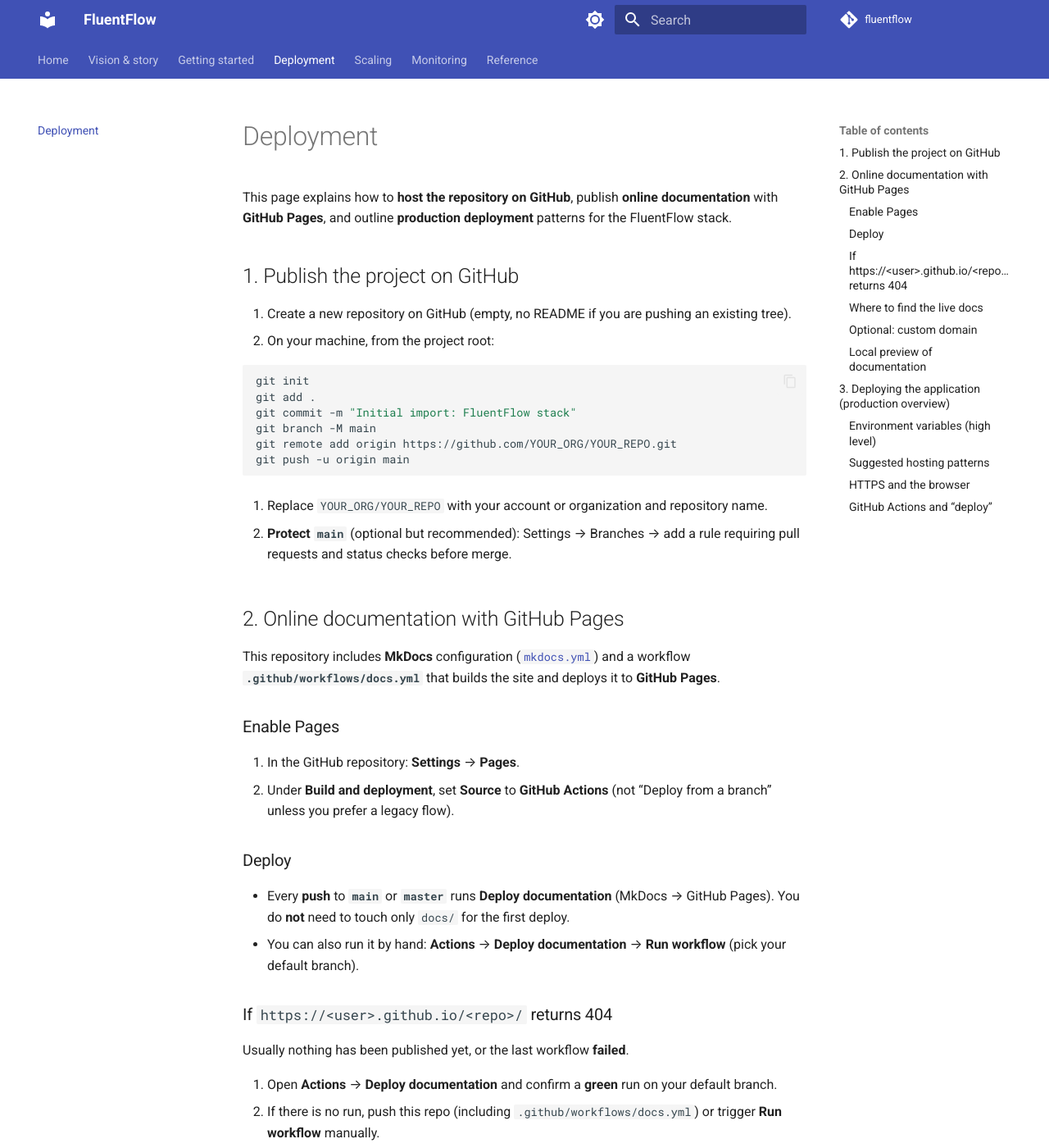
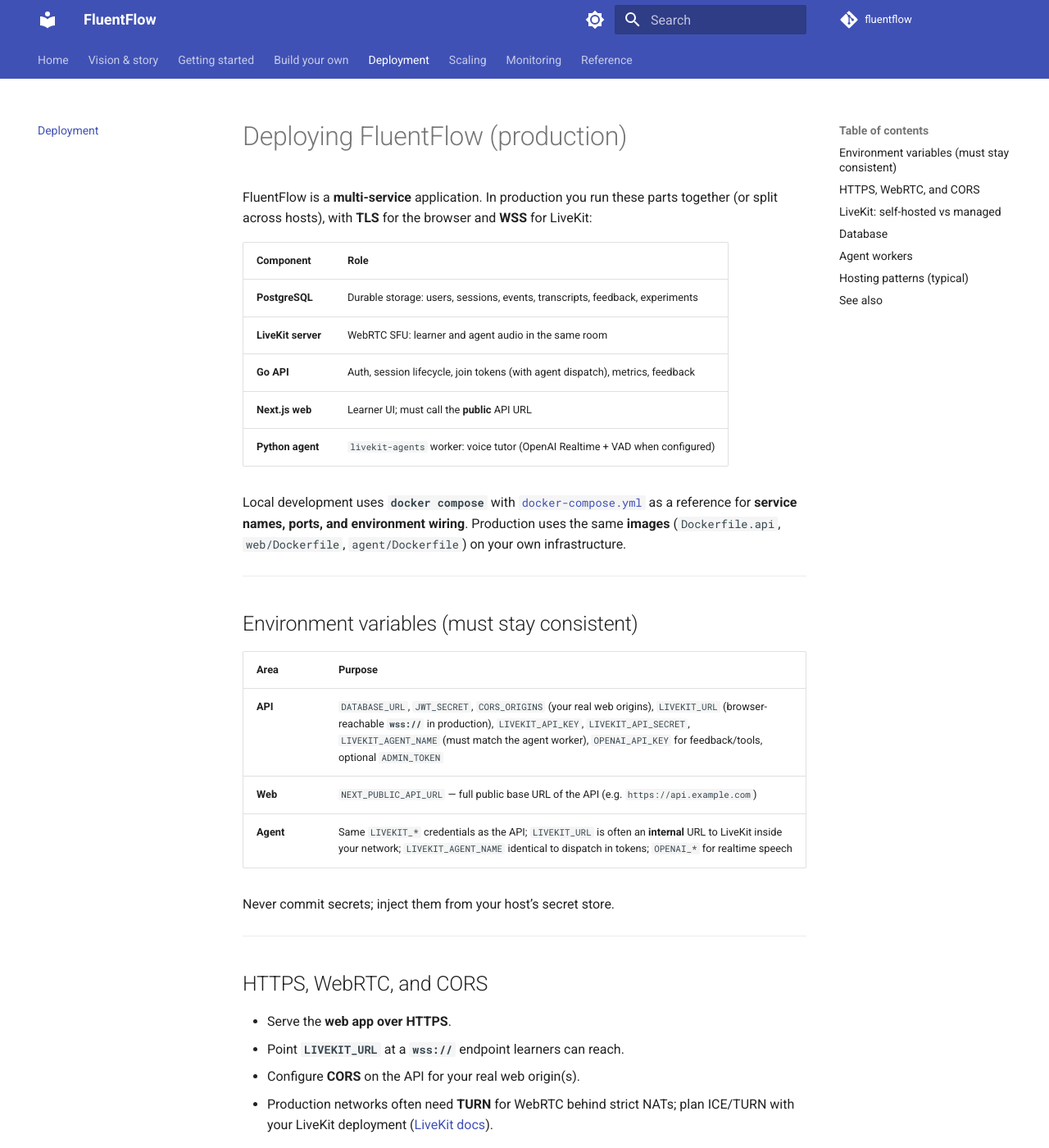
Before and after one commit to mehdiShariati/fluentflow, an MkDocs documentation site: the page built from docs/deployment.md, in a window 1280 px wide and 1400 px high. Shown: the whole window at 82% size. Built offline with MkDocs 1.6.1 and Material for MkDocs 9.7.7, drawn with Linux system fonts in a browser that asks for light colours; comment, search, counter and statistics services are not loaded; some of the changed text lies outside the part shown.

Commit message:
updae readme

````diff
--- /dev/null
+++ b/docs/build-your-own.md
@@ -0,0 +1,76 @@
+# Build your own AI language tutor (from this repo)
+
+This project is meant to be **reused**. You can fork it, rename it, and ship your own **speaking-first** language product—startup, classroom tool, internal training, or portfolio—without starting from zero on WebRTC, sessions, or agent dispatch.
+
+You do **not** need permission to use it as a starting point. Add your own **license** file in the repository root if you redistribute code; the upstream README notes educational/portfolio use until you choose something explicit.
+
+---
+
+## What you get out of the box
+
+| Piece | What it does |
+|-------|----------------|
+| **Web app** | Register, profile, pick a **scenario**, join a **voice room**, live transcript, translate/analyze helpers |
+| **API** | Auth, sessions, LiveKit **join tokens** with **agent dispatch**, feedback, metrics, events |
+| **Voice agent** | Python worker: listens and speaks via **OpenAI Realtime** when you set `OPENAI_API_KEY` |
+| **Database** | Postgres schema for users, sessions, transcripts, feedback, experiments |
+
+If you only want to **try** it locally, follow **[Getting started](getting-started.md)** first (`docker compose up`), then come back here to customize.
+
+**External resources:** explore the **[LiveKit organization on GitHub](https://github.com/livekit)** for servers, SDKs, and examples, and the DeepLearning.AI course **[Building AI Voice Agents for Production](https://learn.deeplearning.ai/courses/building-ai-voice-agents-for-production/information)** for voice pipelines, WebRTC vs HTTP, and scaling agents.
+
+---
+
+## Customize in the right order
+
+### 1. Environment and secrets
+
+- Copy **`.env.example`** → **`.env`** (never commit real keys).
+- Set **`OPENAI_API_KEY`** for real voice and post-session feedback.
+- Keep **`LIVEKIT_API_KEY`**, **`LIVEKIT_API_SECRET`**, and **`LIVEKIT_AGENT_NAME`** aligned between the **API** and the **agent** service (see [Deployment](deployment.md)).
+
+### 2. Tutor personality and instructions
+
+Edit **`agent/tutor_agent.py`**. The function **`scenario_prompt`** builds the system instructions sent to the model. Change tone (strict vs friendly), languages, length of replies, or add your brand name. The worker reads **job metadata** (from the join token) so scenario and level still flow from the API.
+
+If you rename the agent in code, set **`LIVEKIT_AGENT_NAME`** everywhere to match and ensure the **Go** token code uses the same name when minting JWTs (`internal/livekit`).
+
+### 3. Scenarios (lesson topics)
+
+Scenarios are a **static catalog** in Go: **`internal/api/scenarios.go`**. Edit the **`catalog`** slice: add IDs, titles, descriptions, and levels. Any new **`ID`** must stay in sync with validation (`IsValidScenarioID`) used when creating sessions—so define scenarios **only** in this catalog (or refactor to your own store later).
+
+### 4. Branding and UI
+
+- **Next.js** app lives under **`web/`**—titles, copy, colors (e.g. Tailwind), and routes are yours to change.
+- **`NEXT_PUBLIC_API_URL`** must point at your running API when you deploy.
+
+### 5. Production
+
+Read **[Deployment](deployment.md)** for HTTPS, **`wss://`** LiveKit, CORS, and running multiple **agent** replicas. For scale and ops, see **[Scaling](scaling.md)** and **[Monitoring](monitoring.md)**.
+
+---
+
+## If you get stuck
+
+1. Confirm **Docker** runs and **`docker compose up --build`** completes.
+2. Confirm **`OPENAI_API_KEY`** is set if you expect **speech** (without it, the agent process may stay up but not speak).
+3. Check **browser → API** (CORS) and **browser → LiveKit** (correct WebSocket URL).
+4. Run **`make verify`** locally (Go tests + web lint/build) before large changes.
+
+The repository **`README.md`** has the full API table and architecture diagrams. **`teach.md`** (in the repo root) walks the codebase for contributors.
+
+---
+
+## Summary
+
+| Goal | Where to look |
+|------|----------------|
+| Run locally | [Getting started](getting-started.md) |
+| Change tutor behavior | `agent/tutor_agent.py` |
+| Change lesson list | `internal/api/scenarios.go` |
+| Ship to production | [Deployment](deployment.md) |
+| Operate at scale | [Scaling](scaling.md), [Monitoring](monitoring.md) |
+| Article (overview) | [Medium](https://medium.com/p/4d894c404772?postPublishedType=initial) |
+| LiveKit + voice-agent learning | [github.com/livekit](https://github.com/livekit), [Building AI Voice Agents for Production](https://learn.deeplearning.ai/courses/building-ai-voice-agents-for-production/information) |
+
+You can treat FluentFlow as a **template**: swap scenarios, adjust prompts, deploy on your cloud, and own the product narrative—while keeping a **clear** split between **API**, **LiveKit**, and **agents** that scales with you.
--- a/docs/deployment.md
+++ b/docs/deployment.md
@@ -1,97 +1,77 @@
-# Deployment
+# Deploying FluentFlow (production)
 
-This page explains how to **host the repository on GitHub**, publish **online documentation** with **GitHub Pages**, and outline **production deployment** patterns for the FluentFlow stack.
+FluentFlow is a **multi-service** application. In production you run these parts together (or split across hosts), with **TLS** for the browser and **WSS** for LiveKit:
 
-## 1. Publish the project on GitHub
+| Component | Role |
+|-----------|------|
+| **PostgreSQL** | Durable storage: users, sessions, events, transcripts, feedback, experiments |
+| **LiveKit server** | WebRTC SFU: learner and agent audio in the same room |
+| **Go API** | Auth, session lifecycle, join tokens (with agent dispatch), metrics, feedback |
+| **Next.js web** | Learner UI; must call the **public** API URL |
+| **Python agent** | `livekit-agents` worker: voice tutor (OpenAI Realtime + VAD when configured) |
 
-1. Create a new repository on GitHub (empty, no README if you are pushing an existing tree).
-2. On your machine, from the project root:
+Local development uses **`docker compose`** with [`docker-compose.yml`](https://github.com/mehdiShariati/fluentflow/blob/main/docker-compose.yml) as a reference for **service names, ports, and environment wiring**. Production uses the same **images** (`Dockerfile.api`, `web/Dockerfile`, `agent/Dockerfile`) on your own infrastructure.
 
-   ```bash
-   git init
-   git add .
-   git commit -m "Initial import: FluentFlow stack"
-   git branch -M main
-   git remote add origin https://github.com/YOUR_ORG/YOUR_REPO.git
-   git push -u origin main
-   ```
+---
 
-3. Replace `YOUR_ORG/YOUR_REPO` with your account or organization and repository name.
+## Environment variables (must stay consistent)
 
-4. **Protect `main`** (optional but recommended): Settings → Branches → add a rule requiring pull requests and status checks before merge.
+| Area | Purpose |
+|------|---------|
+| **API** | `DATABASE_URL`, `JWT_SECRET`, `CORS_ORIGINS` (your real web origins), `LIVEKIT_URL` (browser-reachable **`wss://`** in production), `LIVEKIT_API_KEY`, `LIVEKIT_API_SECRET`, `LIVEKIT_AGENT_NAME` (must match the agent worker), `OPENAI_API_KEY` for feedback/tools, optional `ADMIN_TOKEN` |
+| **Web** | `NEXT_PUBLIC_API_URL` — full public base URL of the API (e.g. `https://api.example.com`) |
+| **Agent** | Same `LIVEKIT_*` credentials as the API; `LIVEKIT_URL` is often an **internal** URL to LiveKit inside your network; `LIVEKIT_AGENT_NAME` identical to dispatch in tokens; `OPENAI_*` for realtime speech |
 
-## 2. Online documentation with GitHub Pages
+Never commit secrets; inject them from your host’s secret store.
 
-This repository includes **MkDocs** configuration ([`mkdocs.yml`](https://github.com/mehdi/fluentflow/blob/main/mkdocs.yml)) and a workflow **`.github/workflows/docs.yml`** that builds the site and deploys it to **GitHub Pages**.
+---
 
-### Enable Pages
+## HTTPS, WebRTC, and CORS
 
-1. In the GitHub repository: **Settings** → **Pages**.
-2. Under **Build and deployment**, set **Source** to **GitHub Actions** (not “Deploy from a branch” unless you prefer a legacy flow).
+- Serve the **web app over HTTPS**.
+- Point **`LIVEKIT_URL`** at a **`wss://`** endpoint learners can reach.
+- Configure **CORS** on the API for your real web origin(s).
+- Production networks often need **TURN** for WebRTC behind strict NATs; plan ICE/TURN with your LiveKit deployment ([LiveKit docs](https://docs.livekit.io/)).
 
-### Deploy
+---
 
-- Every **push** to **`main`** or **`master`** runs **Deploy documentation** (MkDocs → GitHub Pages). You do **not** need to touch only `docs/` for the first deploy.
-- You can also run it by hand: **Actions** → **Deploy documentation** → **Run workflow** (pick your default branch).
+## LiveKit: self-hosted vs managed
 
-### If `https://<user>.github.io/<repo>/` returns 404
+- **Source & community:** [github.com/livekit](https://github.com/livekit) — server, [`agents`](https://github.com/livekit/agents), SDKs, and related tools.
+- **Self-hosted:** run `livekit-server` with a proper config, clustering if needed, and correct **UDP/TCP** exposure behind your firewall or cloud SGs.
+- **Managed:** [LiveKit Cloud](https://livekit.io/cloud) — point `LIVEKIT_URL` and API keys at the cloud project; reduces SFU operations work.
 
-Usually nothing has been published yet, or the last workflow **failed**.
+For voice-agent architecture and latency, **[Building AI Voice Agents for Production](https://learn.deeplearning.ai/courses/building-ai-voice-agents-for-production/information)** (DeepLearning.AI × LiveKit) complements this stack.
 
-1. Open **Actions** → **Deploy documentation** and confirm a **green** run on your default branch.
-2. If there is no run, push this repo (including `.github/workflows/docs.yml`) or trigger **Run workflow** manually.
-3. Use the **MkDocs** workflow only. Ignore GitHub’s suggested **Next.js** Pages template—this site is **MkDocs**, not a Next.js static export.
-4. **Public repos** get free GitHub Pages; **private** repos need a paid GitHub plan for Pages in many cases.
+---
 
-### Where to find the live docs
+## Database
 
-After the first successful run, the site URL is:
+- Use **managed PostgreSQL** (TLS, backups) in production.
+- Run **migrations** once per release (`internal/migrate` in the API binary) before or during rollout.
 
-```text
-https://YOUR_GITHUB_USERNAME.github.io/YOUR_REPO_NAME/
-```
+---
 
-If the repository is under an organization, use that hostname segment instead of your username.
+## Agent workers
 
-### Optional: custom domain
+- Build from **`agent/Dockerfile`**.
+- Run **multiple replicas** with the same **`LIVEKIT_AGENT_NAME`** so LiveKit can distribute room jobs.
+- Ensure **`OPENAI_API_KEY`** (and model env vars) are set if you want real voice.
 
-1. Add a `CNAME` file to the `docs/` folder (MkDocs copies it to the site root) containing your domain name, or configure the domain in **Settings → Pages**.
-2. Configure DNS `A`/`CNAME` records as described in [GitHub Pages custom domains](https://docs.github.com/en/pages/configuring-a-custom-domain-for-your-github-pages-site).
+---
 
-### Local preview of documentation
+## Hosting patterns (typical)
 
-```bash
-pip install -r requirements-docs.txt
-mkdocs serve
-```
+- **Containers:** Kubernetes, ECS, Nomad, Docker Swarm — one deployment per service above.
+- **CI/CD:** Build and push images to a registry; deploy with your platform; run migrations as a job.
 
-Open **http://127.0.0.1:8000** to preview before pushing.
+GitHub hosts **this documentation site** (static HTML) only; it does **not** run LiveKit, Postgres, or your API. See the repository **README** for how the docs are built.
 
-## 3. Deploying the application (production overview)
+---
 
-FluentFlow is a **multi-service** system: **PostgreSQL**, **LiveKit**, **Go API**, **Next.js**, and a **Python agent worker**. Production deployment is not a single static binary; you typically orchestrate these with a container platform or VMs.
+## See also
 
-### Environment variables (high level)
-
-| Area | Examples |
-|------|----------|
-| API | `DATABASE_URL`, `JWT_SECRET`, `CORS_ORIGINS`, `LIVEKIT_*`, `OPENAI_API_KEY`, optional `ADMIN_TOKEN` |
-| Web | `NEXT_PUBLIC_API_URL` must point to the public API URL learners use |
-| Agent | `LIVEKIT_*`, `OPENAI_*`, `LIVEKIT_AGENT_NAME` matching API-issued tokens |
-
-Never commit real secrets; use your host’s secret store (GitHub Actions secrets, AWS Secrets Manager, etc.).
-
-### Suggested hosting patterns
-
-- **Containers:** Build images from `Dockerfile.api`, `web/Dockerfile`, and `agent/Dockerfile`; run with Kubernetes, ECS, Nomad, or Docker Swarm.
-- **Managed LiveKit:** [LiveKit Cloud](https://livekit.io/cloud) reduces SFU operations; point `LIVEKIT_URL` and API credentials at the cloud project.
-- **Database:** Managed PostgreSQL (RDS, Cloud SQL, Azure Database, etc.) with TLS and automated backups.
-- **CI/CD:** Extend `.github/workflows` with jobs that build and push images to a registry and deploy to your environment (not included by default — environment-specific).
-
-### HTTPS and the browser
-
-The learner app uses **WebRTC**; production must serve the **web app over HTTPS** and use **WSS** for LiveKit. Terminate TLS at a load balancer or reverse proxy (Caddy, nginx, cloud LB).
-
-### GitHub Actions and “deploy”
-
-**GitHub Pages** in this repo deploys **documentation only**. Application deployment to your cloud is usually a separate pipeline: build images, run migrations, roll out services. The [Scaling](scaling.md) page discusses operational concerns that inform that pipeline.
+- [Getting started](getting-started.md) — local Docker Compose
+- [Build your own](build-your-own.md) — fork, customize, then deploy
+- [Scaling](scaling.md) — capacity and components
+- [Monitoring](monitoring.md) — `/healthz`, `/metrics`, operations
--- a/mkdocs.yml
+++ b/mkdocs.yml
@@ -3,10 +3,10 @@
 # Site is deployed to GitHub Pages via .github/workflows/docs.yml
 
 site_name: FluentFlow
-site_description: Real-time AI language learning — system design, scalability, durability, deployment, and observability.
+site_description: Open starter for a real-time AI language tutor — run locally, customize, deploy. Go, Next.js, LiveKit, Python agent.
 copyright: Copyright &copy; FluentFlow contributors
 
-repo_url: https://github.com/mehdi/fluentflow
+repo_url: https://github.com/mehdiShariati/fluentflow
 repo_name: fluentflow
 edit_uri: edit/main/docs/
 
@@ -51,6 +51,7 @@
   - Home: index.md
   - Vision & story: vision.md
   - Getting started: getting-started.md
+  - Build your own: build-your-own.md
   - Deployment: deployment.md
   - Scaling: scaling.md
   - Monitoring: monitoring.md
````
Also changed, not shown: README.md (+25 -33 lines), docs/getting-started.md (+11 -3 lines), docs/index.md (+27 -13 lines), docs/scaling.md (+2 -0 lines), docs/vision.md (+7 -1 lines).
